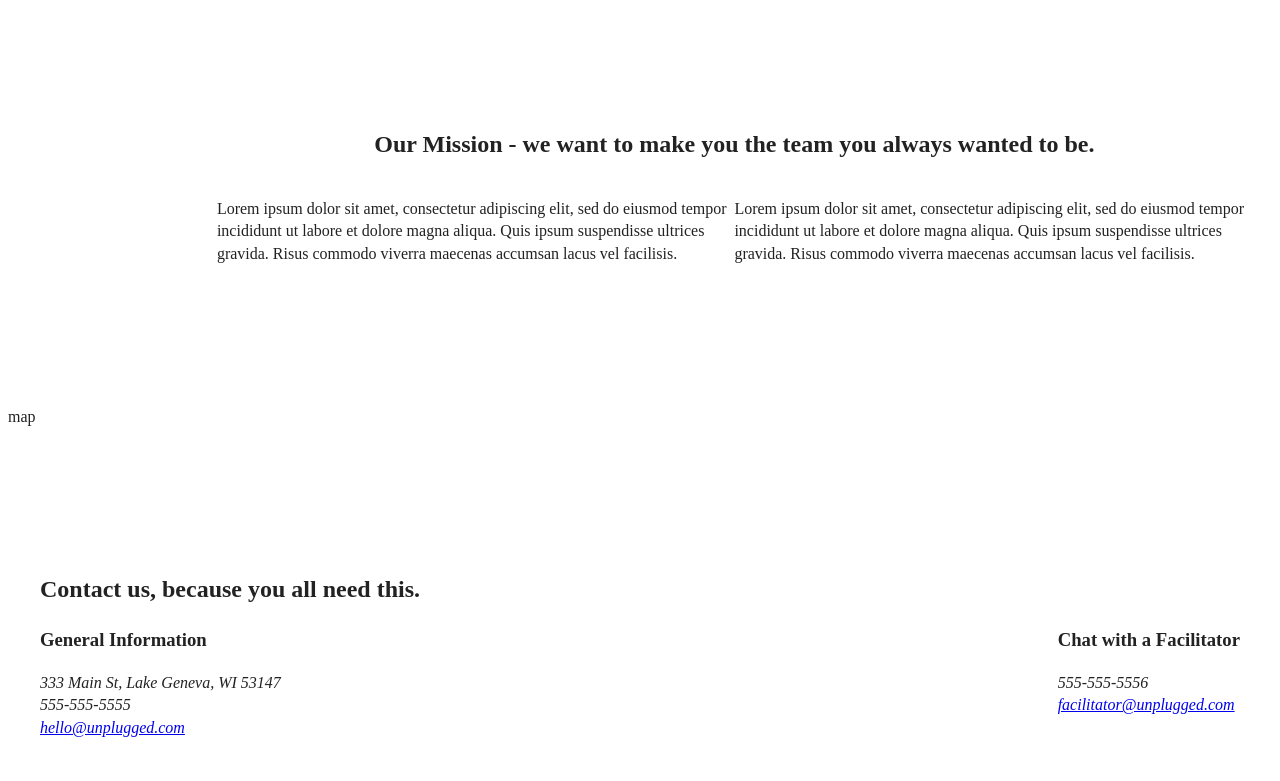
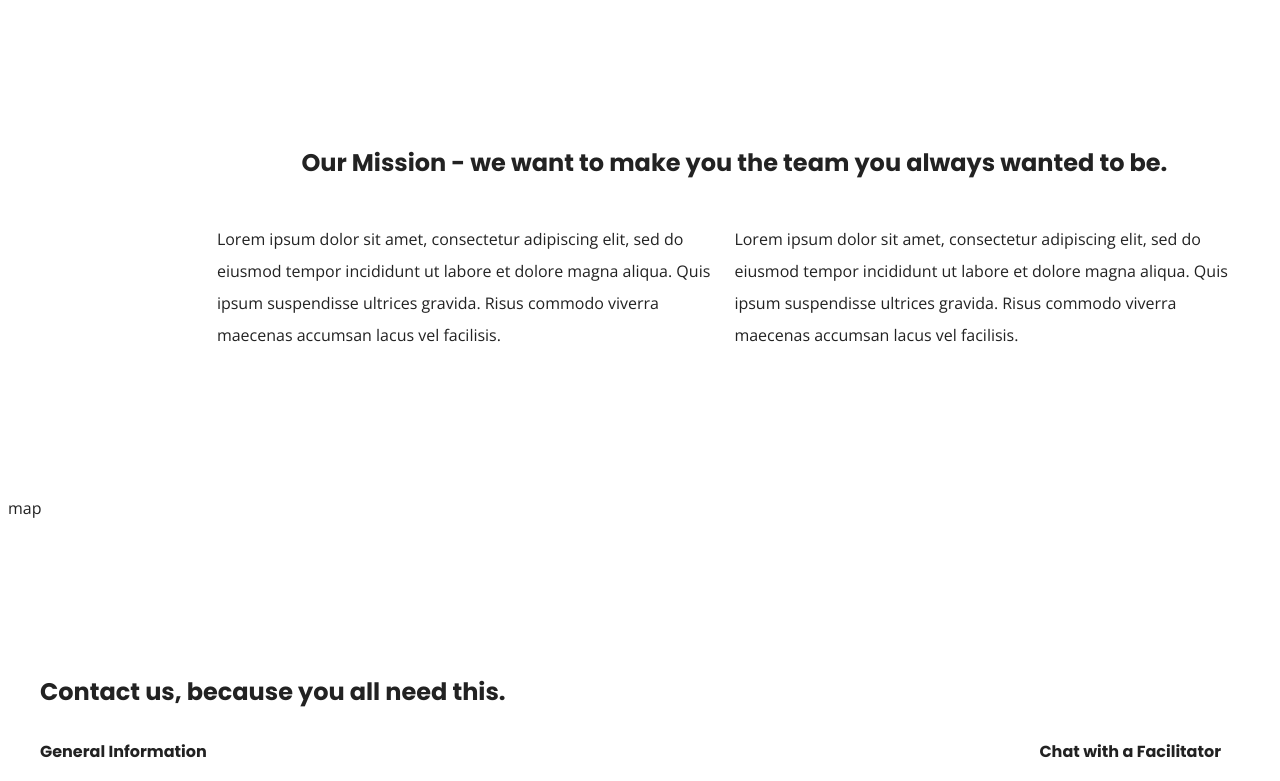
Before and after one commit to djrdeveloper/206-unplugged, a website: page about/index.html in a window 1280 px wide. Shown: the part 73-854 px from the top of the page. Drawn offline with nearby package versions, Linux system fonts and the light colour scheme.

Commit message:
Text styles added

```diff
--- a/about/index.html
+++ b/about/index.html
@@ -11,6 +11,8 @@
   <meta property="og:type" content="">
   <meta property="og:url" content="">
   <meta property="og:image" content="">
+   <!--fontlinks-->
+<link href="https://fonts.googleapis.com/css?family=Open+Sans:400,700|Poppins:500,700" rel="stylesheet">
 
   <link rel="manifest" href="../site.webmanifest">
   <link rel="apple-touch-icon" href="../icon.png">
--- a/css/main.css
+++ b/css/main.css
@@ -86,6 +86,62 @@ textarea {
 /* ==========================================================================
    Base styles
    ========================================================================== */
+/*General styles*/
+
+html{
+  font-size: 16px;
+}
+
+body {
+  font-family: 'Open Sans', sans-serif;
+  font-size: 1em;
+  line-height: 2em;
+}
+
+.nav-links{
+
+}
+
+ul,ol{
+ list-style: none;
+}
+
+a {
+  color: #e2e3ed;
+  text-decoration: none;
+}
+
+h2{
+  font-family: 'Poppins', sans-serif;
+  font-size: 1.5em;
+  line-height: 2em;
+}
+
+h3,h4{
+  font-family: 'Poppins', sans-serif;
+  font-size: 1em;
+}
+
+p{
+
+}
+
+img {
+
+}
+
+figure {
+
+}
+
+address{
+  font-family: 'Open Sans', sans-serif;
+}
+
+.content-wrapper {
+
+}
+
 body
 {
   Margin: 8px;
@@ -288,7 +344,6 @@ footer p
 /*FAQ PAGE*/
 
 .faq {
-  display: flex;
   justify-content: center;
   align-items: center;
   flex-flow: row wrap;
```
Also changed, not shown: faq/index.html (+2 -0 lines), index.html (+2 -0 lines).
